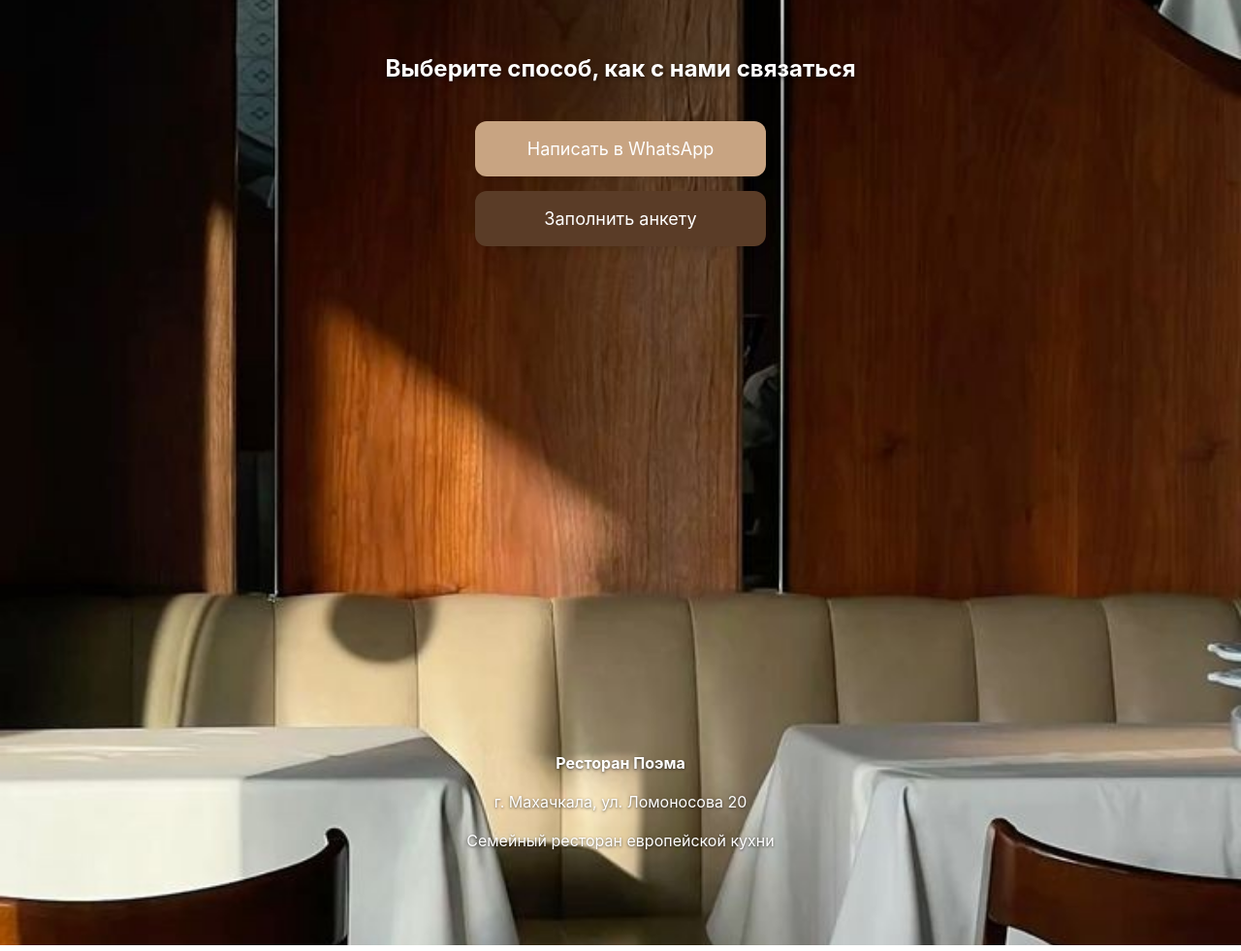
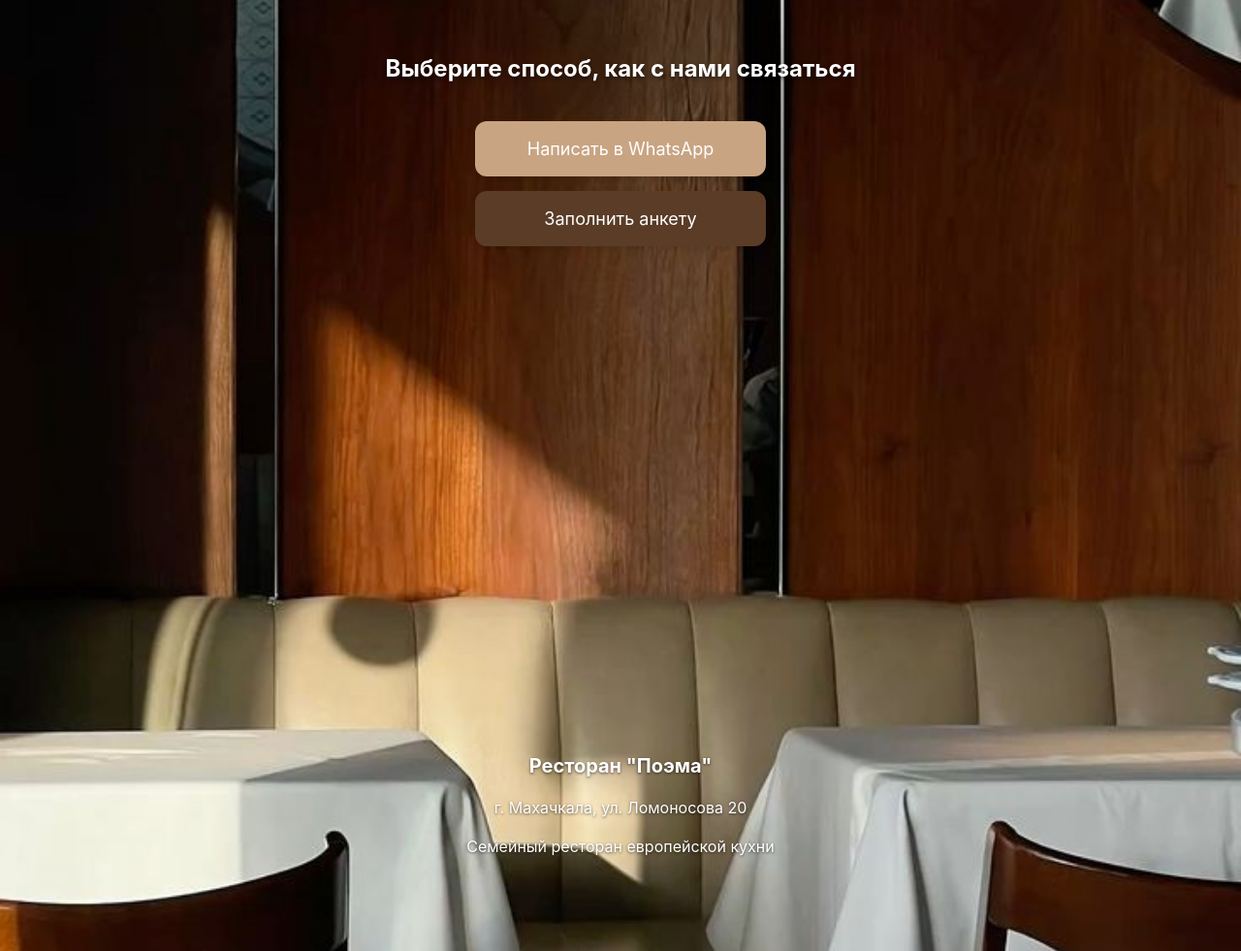
Before and after one commit to BarGam/contact-qr-page, a plain HTML site: page index.html in a window 1280 px wide. Shown: the whole page at 97% size. Drawn offline with Linux system fonts and the light colour scheme.

Commit message:
Update index.html
fefrfr

```diff
--- a/index.html
+++ b/index.html
@@ -71,7 +71,7 @@
   <a class="form" href="https://docs.google.com/forms/d/e/1FAIpQLSf6DvPz7o1d8dP14cf88V3q-Jztq9-A3gy0bcwBBP1pMQmhHQ/viewform?usp=dialog">Заполнить анкету</a>
 
   <div class="footer">
-    <p><strong>Ресторан Поэма</strong></p>
+    <p><strong style="font-size: 20px;">Ресторан "Поэма"</strong></p>
     <p>г. Махачкала, ул. Ломоносова 20</p>
     <p>Семейный ресторан европейской кухни</p>
   </div>
```
